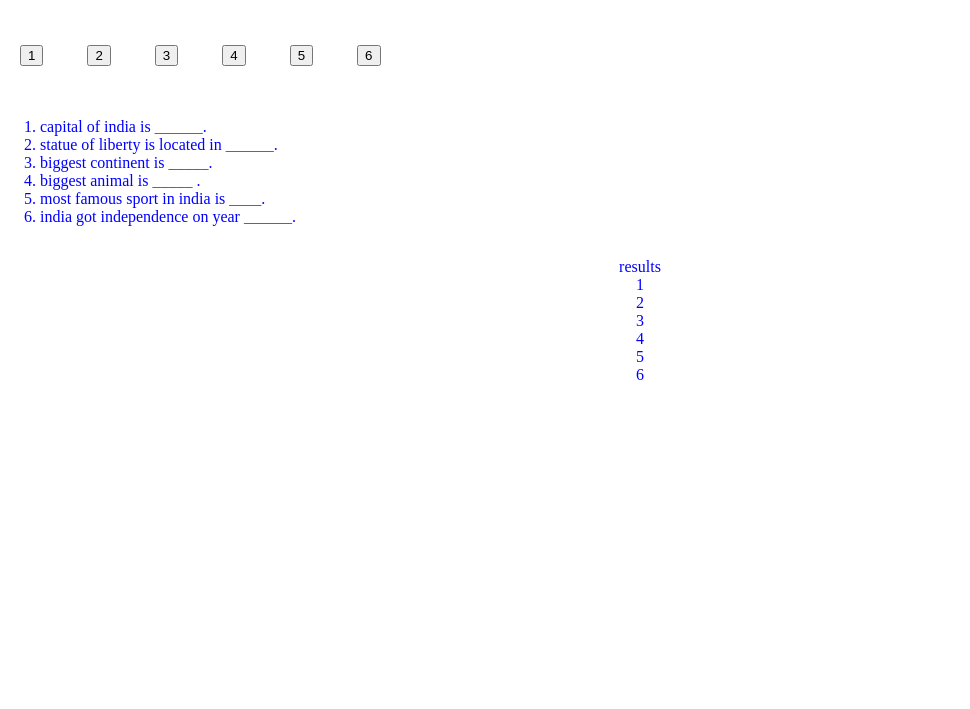
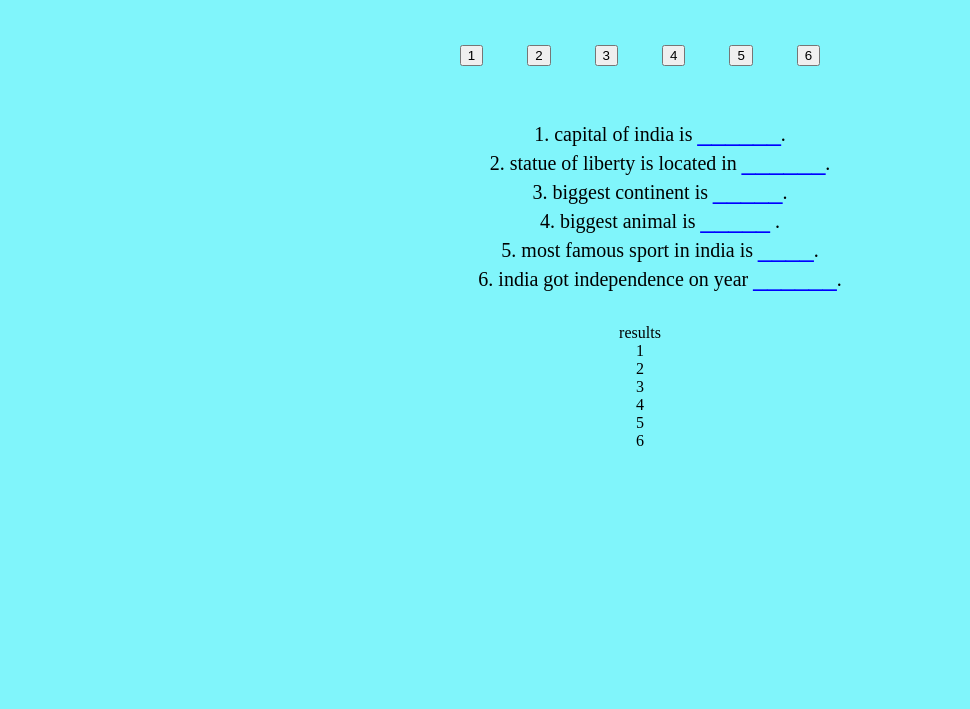
Before and after one commit to vinaykumarP16/true-false, a plain HTML site: page index.html in a window 1280 px wide. Shown: the part 91-800 px from the top of the page, without its empty margins (0-970 px from the left). Drawn offline with Linux system fonts and the light colour scheme.

Commit message:
Update index.html

```diff
--- a/index.html
+++ b/index.html
@@ -15,14 +15,14 @@
 <button id="6">6</button>
 
 <p>
-	<ol>
-		<li>capital of india is <span id="output1">______</span>. <br></li>
-		<li>statue of liberty is located in <span id="output2">______</span>.<br></li>
-		<li>biggest continent is <span id="output3">_____</span>. <br></li>
-		<li>biggest animal is <span id="output4">_____</span> .<br></li>
-		<li>most famous sport in india is <span id="output5">____</span>.<br></li>
-		<li>india got independence on year <span id="output6">______</span>.<br></li>
-	</ol>
+	<ul>
+		<li>1. capital of india is <span id="output1">______</span>. <br></li>
+		<li>2. statue of liberty is located in <span id="output2">______</span>.<br></li>
+		<li>3. biggest continent is <span id="output3">_____</span>. <br></li>
+		<li>4. biggest animal is <span id="output4">_____</span> .<br></li>
+		<li>5. most famous sport in india is <span id="output5">____</span>.<br></li>
+		<li>6. india got independence on year <span id="output6">______</span>.<br></li>
+	</ul>
 </p>
 
 <p id="generate"> results <br>
@@ -117,16 +117,24 @@ document.getElementById("6").onclick = function(){
 	body{
 		padding: 0;
 		margin: 0;
-		color: blue;
+		background-color: #80f5fb;
+		align-items: center;
+		text-align: center;
 	}
 	h1{
-		color: green;
+		color: #d42903;
 		text-align: center;
 		display: grid;
 	}
 	p{
 		text-align: center;
 		display: grid;
+	}
+	li{
+		text-align: center;
+		align-items: center;
+		list-style: none;
+		font-size: 20px;
 	}
 
 	button{
@@ -142,6 +150,19 @@ document.getElementById("6").onclick = function(){
 		border-radius: 10px;
 	}
 	span{
+		color: blue;
+		font-family: sans-serif;
+		font-size: 25px;
+	}
+
+	#output7,#output9,#output11,#output13,#output15,#output17{
+		color: green;
+		font-size: 15px;
+	}
+
+	#output8,#output10,#output12,#output14,#output16,#output18{
 		color: red;
+		font-size: 15px;
 	}
+
 </style>
```
